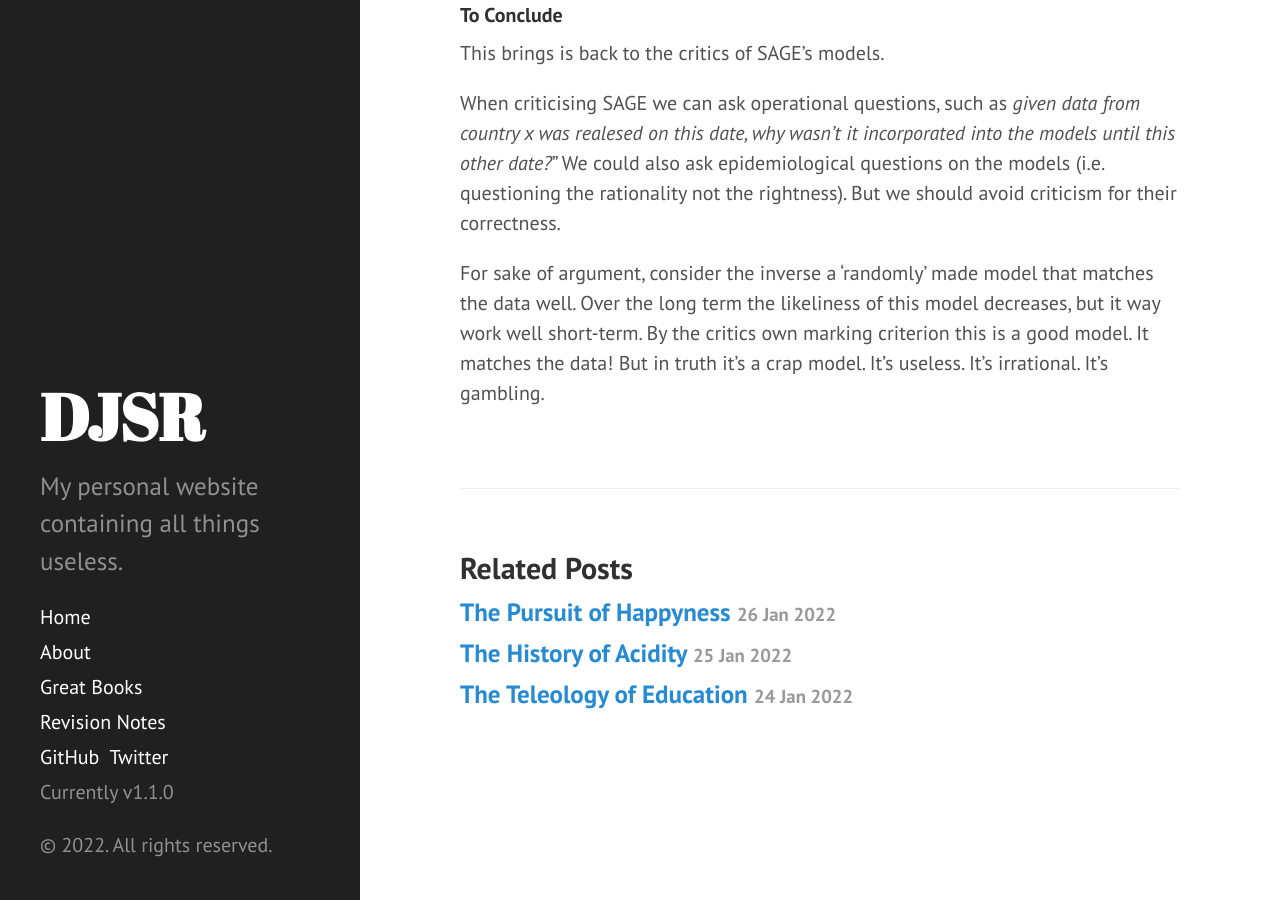
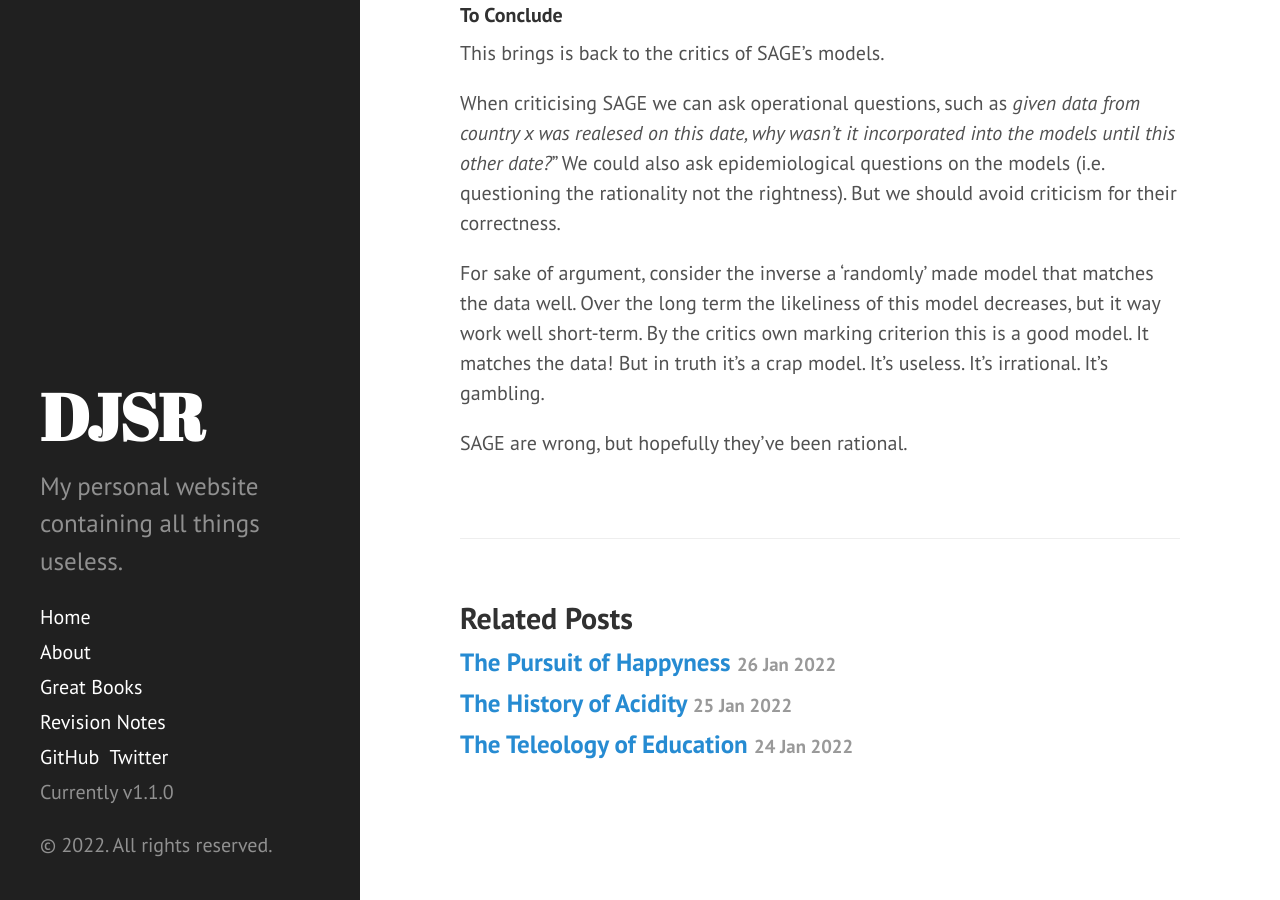
Before and after one commit to dansomrob/dansomrob.github.io, a Jekyll site: the page built from _posts/2022-04-16-SAGE.md, in a window 1280 px wide and 900 px high, scrolled down 3448 px. Built offline with Jekyll 4.4.1, drawn with Linux system fonts in a browser that asks for light colours.

Commit message:
Update 2022-04-16-SAGE.md

```diff
--- a/_posts/2022-04-16-SAGE.md
+++ b/_posts/2022-04-16-SAGE.md
@@ -60,3 +60,5 @@ This brings is back to the critics of SAGE's models.
 When criticising SAGE we can ask operational questions, such as *given data from country x was realesed on this date, why wasn't it incorporated into the models until this other date?*" We could also ask epidemiological questions on the models (i.e. questioning the rationality not the rightness). But we should avoid criticism for their correctness.
 
 For sake of argument, consider the inverse a 'randomly' made model that matches the data well. Over the long term the likeliness of this model decreases, but it way work well short-term. By the critics own marking criterion this is a good model. It matches the data! But in truth it's a crap model. It's useless. It's irrational. It's gambling.
+
+SAGE are wrong, but hopefully they've been rational.
```
